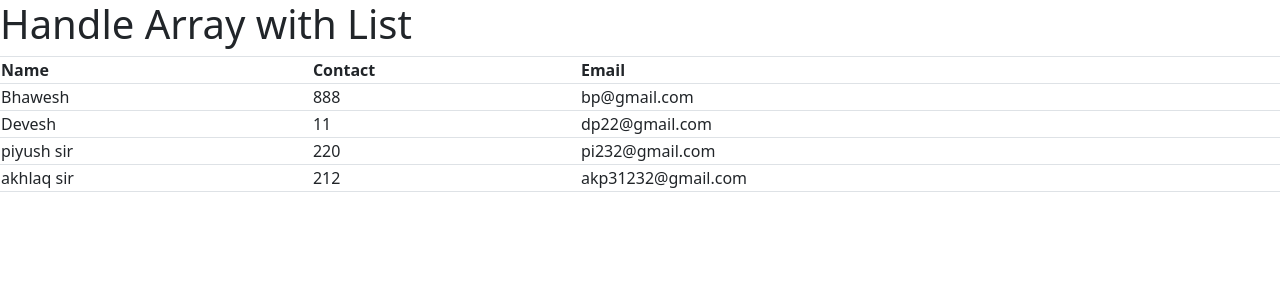
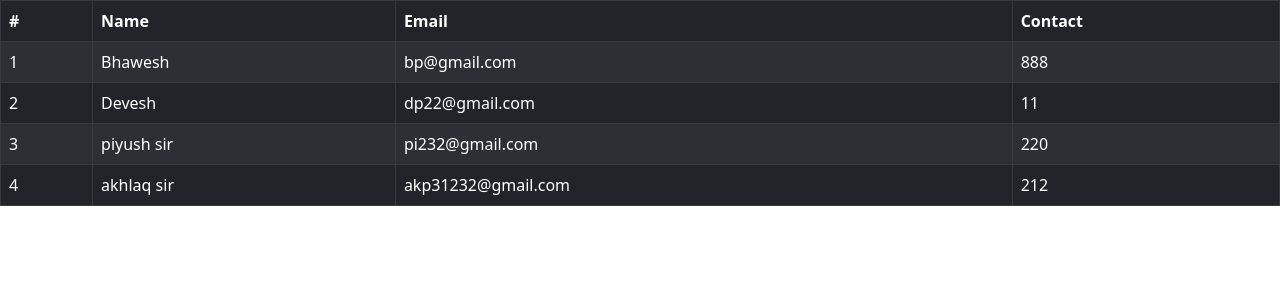
Before and after one commit to Bhaweshkiwitech/Reactjs_tutotrial-, a React (Create React App) app in the folder reactjstut01/: page / in a window 1280 px wide. Shown: the top 300 px of the page. Built offline with nearby package versions, Linux system fonts and the light colour scheme.

Commit message:
this is new table with bootstrap

```diff
--- a/reactjstut01/src/App.js
+++ b/reactjstut01/src/App.js
@@ -2,43 +2,44 @@ import React from "react";
 
 import Table from 'react-bootstrap/Table';
 function App() {
-  // const students = [
-  //   "Bhawesh",
-  //   "Devesh",
-  //   "piyush sir",
-  //   "yuvraj sir",
-  //   "Akhlaq sir",
-  // ];
+
 
   const students = [
-    { name: "Bhawesh", contact: 888, email: "bp@gmail.com" },
-    { name: "Devesh", contact: 11, email: "dp22@gmail.com" },
-    { name: "piyush sir", contact: 220, email: "pi232@gmail.com" },
-    { name: "akhlaq sir", contact: 212, email: "akp31232@gmail.com" },
+    { id:1,name: "Bhawesh", contact: 888, email: "bp@gmail.com" },
+    {  id:2,name: "Devesh", contact: 11, email: "dp22@gmail.com" },
+    { id:3, name: "piyush sir", contact: 220, email: "pi232@gmail.com" },
+    {  id:4,name: "akhlaq sir", contact: 212, email: "akp31232@gmail.com" },
   ];
 
   return (
-    <div className="App">
-      <h1>Handle Array with List</h1>
-      <Table striped bordered hover>
-      <tr>
+        <Table striped bordered hover variant="dark">
+          <thead>
+            <tr>
+              <th>#</th>
+              <th>Name</th>
+              <th>Email</th>
+              <th>Contact</th>
+            </tr>
+          </thead>
+          <tbody>
+          {
+            students.map((item)=>
+            <tr>
+              <td>{item.id}</td>
+              <td>{item.name}</td>
+              <td>{item.email}</td>
+              <td>{item.contact}</td>
+            </tr>
 
-          <th> Name</th>
-          <th> Contact</th>
-          <th>Email</th>
-        </tr>
+            )
+          }
 
-        {/* use map in reactjs instead of for loop, while loop in reactjs*/}
-        {students.map((data) => (
-          <tr>
-            <td>{data.name}</td>
-            <td>{data.contact}</td>
-            <td>{data.email}</td>
-          </tr>
-        ))}
+
+          </tbody>
         </Table>
-    </div>
-  );
-}
+
+
+   );
+  }
 
 export default App;
```
